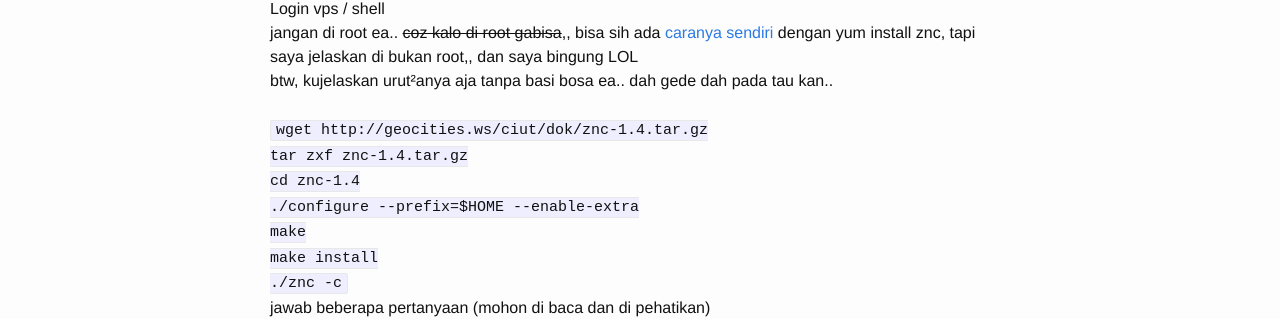
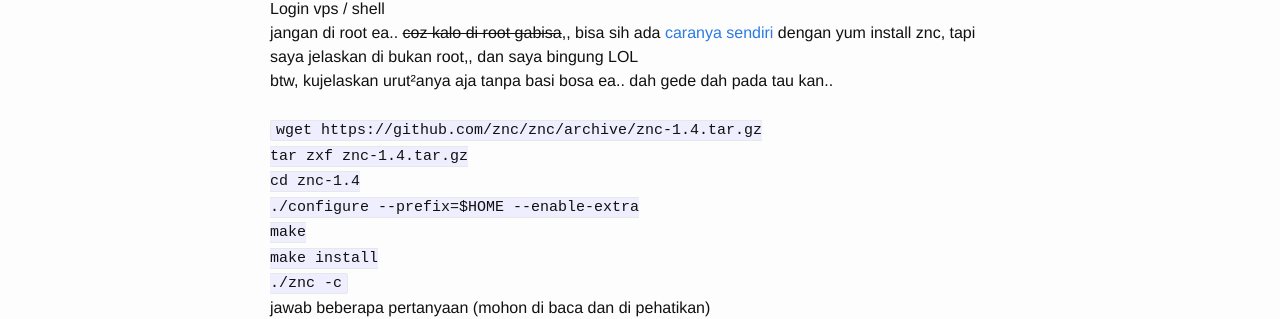
Before and after one commit to goezz/goezz.github.com, a Jekyll site: the page built from _posts/2012-04-19-cara-install-znc.markdown, in a window 1280 px wide. Shown: the part 299-618 px from the top of the page. Built offline with Jekyll 4.4.1, drawn with Linux system fonts in a browser that asks for light colours; part of the change alters nothing that is shown.

Commit message:
Update 2012-04-19-cara-install-znc.markdown

```diff
--- a/_posts/2012-04-19-cara-install-znc.markdown
+++ b/_posts/2012-04-19-cara-install-znc.markdown
@@ -10,7 +10,7 @@ Login vps / shell<br>
 jangan di root ea.. <span style="text-decoration:line-through;">coz kalo di root gabisa</span>,, bisa sih ada <a href="http://ciutirc.blogspot.com/2014/10/tutorial-cara-install-znc-pada-root-dengam-mudah.html">caranya sendiri</a> dengan yum install znc, tapi saya jelaskan di bukan root,, dan saya bingung LOL<br>
 btw, kujelaskan urut²anya aja tanpa basi bosa ea.. dah gede dah pada tau kan..<br>
 <br>
-<code>wget http://geocities.ws/ciut/dok/znc-1.4.tar.gz<br>
+<code>wget https://github.com/znc/znc/archive/znc-1.4.tar.gz<br>
 tar zxf znc-1.4.tar.gz<br>
 cd znc-1.4<br>
 ./configure --prefix=$HOME --enable-extra<br>
```
